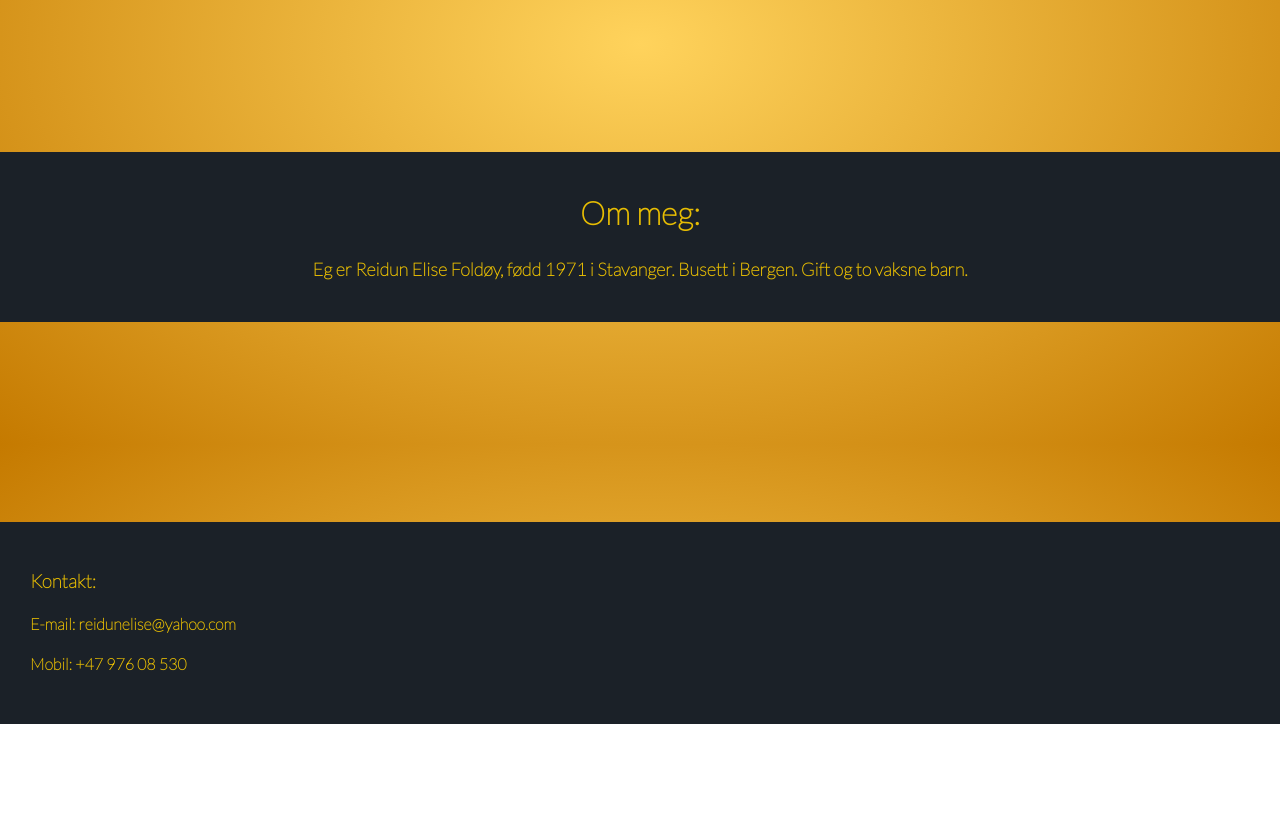
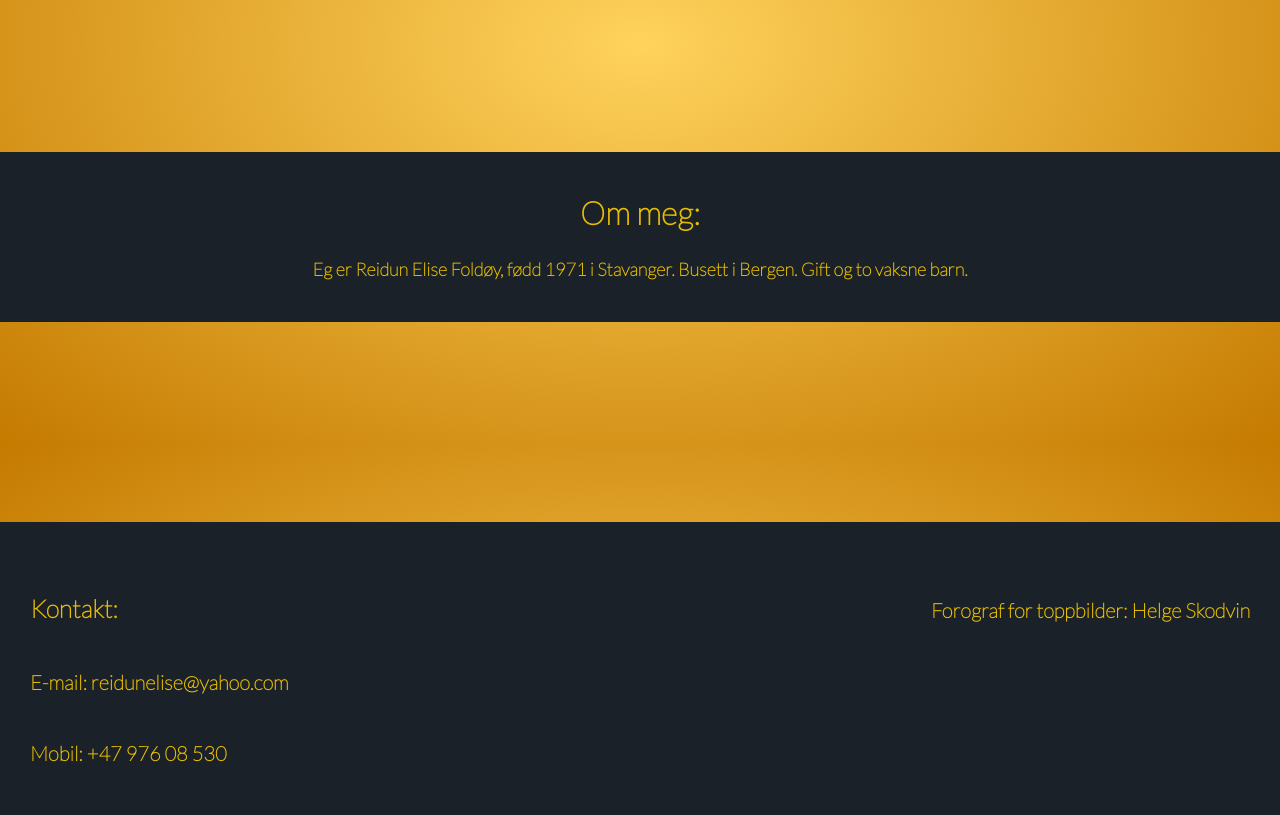
Before and after one commit to ReidunElise/ReidunElise.github.io, a plain HTML site: page index.html in a window 1280 px wide. Shown: the part 1156-1971 px from the top of the page. Before the commit the page ends 1880 px from the top, so only its background shows below. Drawn offline with Linux system fonts and the light colour scheme.

Commit message:
Update index.html

```diff
--- a/index.html
+++ b/index.html
@@ -53,16 +53,24 @@
     </div>
 
     <div class="bottom" style="padding: 30px;">
-        <h3>
-            Kontakt:
-        </h3>
-        <h4>
-            E-mail: reidunelise@yahoo.com
-        </h4>
-        <h4>
-            Mobil: +47 976 08 530
-        </h4>
-
+        <div class="flex-container">
+            <div class="flex-item-left" style="text-align: start;">
+                <h5>
+                    Kontakt:
+                </h5>
+                <h6>
+                    E-mail: reidunelise@yahoo.com
+                </h6>
+                <h6>
+                    Mobil: +47 976 08 530
+                </h6>
+            </div>
+            <div class="flex-item-left" style="text-align: end;">
+                <h6>
+                    Forograf for toppbilder: Helge Skodvin
+                </h6>
+            </div>
+        </div>
     </div>
 </body>
 <script>
```
